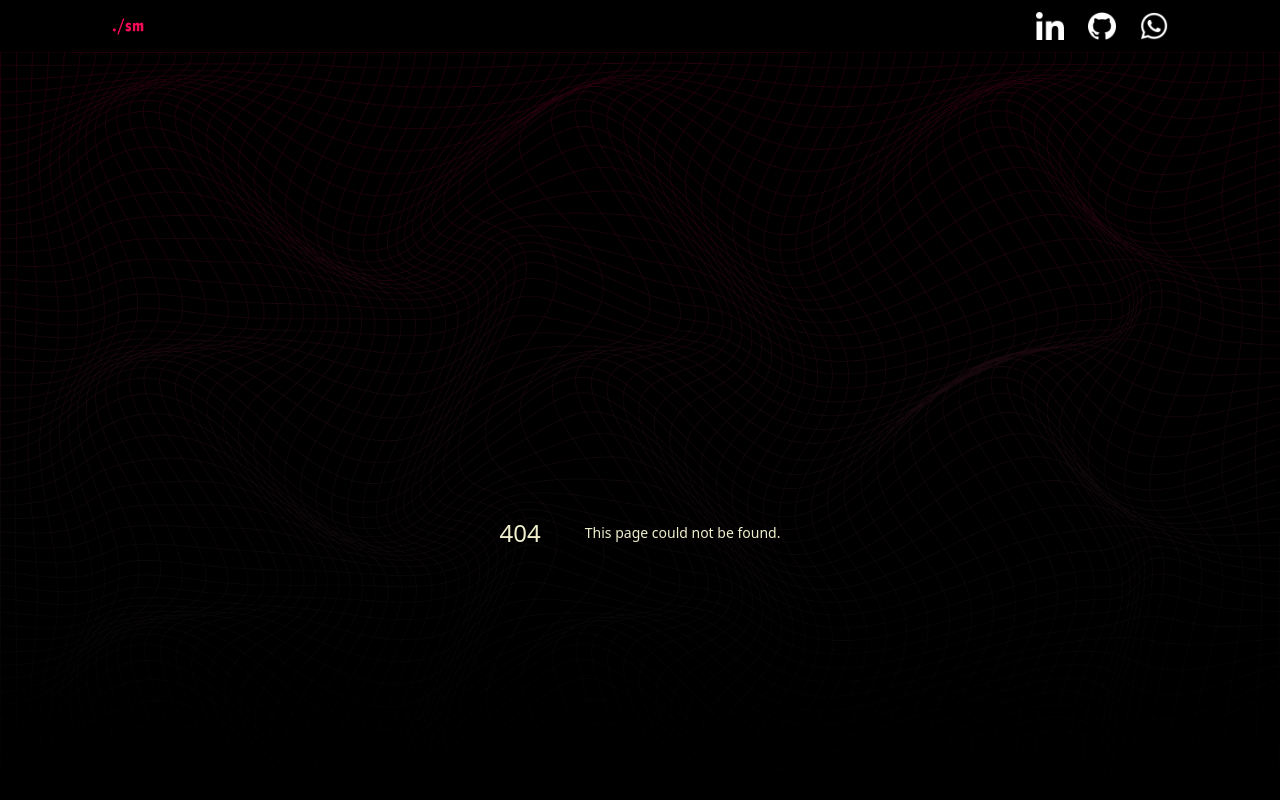
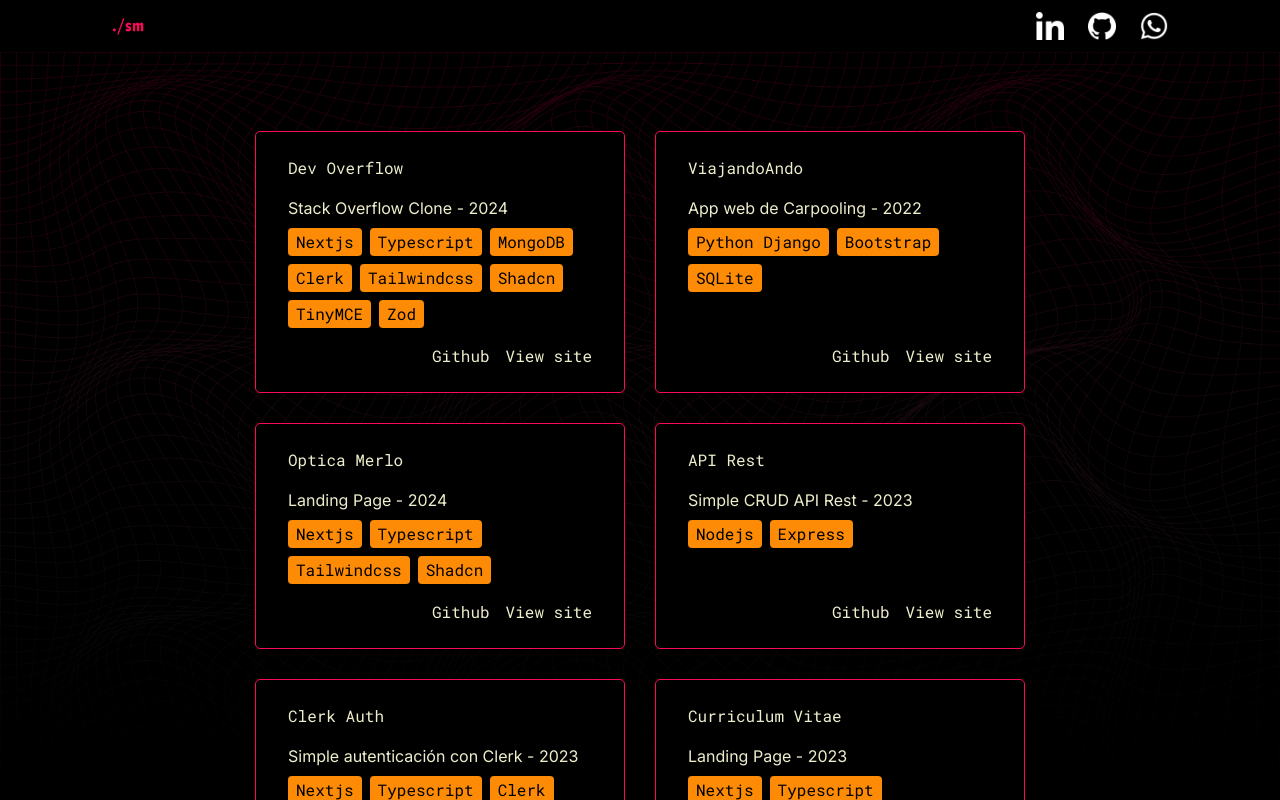
Before and after one commit to SantiagoMerlo1337/merlo-santiago-pf, a Next.js app: page /portafolio in a window 1280 px wide. Before the commit this address had no page. Shown: the top 800 px of the page. Built offline with nearby package versions, Linux system fonts and the light colour scheme.

Commit message:
add portafolio page

```diff
--- /dev/null
+++ b/app/(root)/portafolio/page.tsx
@@ -0,0 +1,61 @@
+import ProjectCard from "@/components/shared/ProjectCard"
+
+const Page = () => {
+  return (
+    <>
+      <div className="grid grid-cols-1 md:grid-cols-2 gap-8">
+        <ProjectCard
+        label="Dev Overflow"
+        desc="Stack Overflow Clone - 2024"
+        techs={['Nextjs', 'Typescript', 'MongoDB', 'Clerk', 'Tailwindcss', 'Shadcn', 'TinyMCE', 'Zod']}
+        ghUrl="/"
+        siteUrl="/"
+        />
+        <ProjectCard
+        label="ViajandoAndo"
+        desc="App web de Carpooling - 2022"
+        techs={['Python Django', 'Bootstrap', 'SQLite']}
+        ghUrl="/"
+        siteUrl="/"
+        />
+        <ProjectCard
+        label="Optica Merlo"
+        desc="Landing Page - 2024"
+        techs={['Nextjs', 'Typescript', 'Tailwindcss', 'Shadcn']}
+        ghUrl="/"
+        siteUrl="/"
+        />
+        <ProjectCard
+        label="API Rest"
+        desc="Simple CRUD API Rest - 2023"
+        techs={['Nodejs', 'Express']}
+        ghUrl="/"
+        siteUrl="/"
+        />
+        <ProjectCard
+        label="Clerk Auth"
+        desc="Simple autenticación con Clerk - 2023"
+        techs={['Nextjs', 'Typescript', 'Clerk', 'Tailwindcss']}
+        ghUrl="/"
+        siteUrl="/"
+        />
+        <ProjectCard
+        label="Curriculum Vitae"
+        desc="Landing Page - 2023"
+        techs={['Nextjs', 'Typescript', 'Tailwindcss', 'Shadcn']}
+        ghUrl="/"
+        siteUrl="/"
+        />
+        <ProjectCard
+        label="Pasión Tango"
+        desc="Landing Page - 2022"
+        techs={['HTML', 'CSS', 'Bootstrap', 'Javascript', 'PHP']}
+        ghUrl="/"
+        siteUrl="/"
+        />
+      </div>
+    </>
+  )
+}
+
+export default Page
--- a/app/globals.css
+++ b/app/globals.css
@@ -49,6 +49,11 @@
     /* font-size: 52px; */
 }
 
+.cursor-static-animation:hover{
+    border-right: 4px solid;
+    animation: blink .5s infinite step-end alternate;
+}
+
 @keyframes typing {
     from {width: 0;}
 }
--- a/components/constants/index.ts
+++ b/components/constants/index.ts
@@ -1,4 +1,4 @@
-import { SocialNetwork } from "@/types"
+import { SocialNetwork, TechInfo } from "@/types"
 
 
 // Images
@@ -12,6 +12,10 @@
     linkedin: "/assets/images/social_network/linkedin.png",
     github: "/assets/images/social_network/github.png",
     whatsapp: "/assets/images/social_network/whatsapp.png",
+}
+
+export const techImages = {
+
 }
 
 
@@ -34,3 +38,23 @@
         href: "/"
     },
 ]
+
+export const techInfo: TechInfo = {
+    Nextjs: 'Next Description',
+    Typescript: 'Typescript Description',
+    MongoDB: 'MongoDB Description',
+    Clerk: 'Clerk Description',
+    Shadcn: 'Shadcn Description',
+    TinyMCE: 'TinyMCE Description',
+    Zod: 'Zod Description',
+    PythonDjango: 'Django Description',
+    Javascript: 'Javascript Description',
+    HTML: 'HTML Description',
+    CSS: 'CSS Description',
+    PHP: 'PHP Description',
+    Nodejs: 'Nodejs Description',
+    Express: 'Express Description',
+    Bootstrap: 'Bootstrap Description',
+    SQLite: 'SQLite Description',
+    Tailwindcss: 'Tailwindcss Description',
+}
--- /dev/null
+++ b/components/shared/ProjectCard.tsx
@@ -0,0 +1,52 @@
+import { ProjectsInfo } from "@/types";
+import { Inter } from "next/font/google"
+import { techInfo} from "../constants";
+import Link from "next/link";
+import {
+  HoverCard,
+  HoverCardContent,
+  HoverCardTrigger,
+} from "@/components/ui/hover-card"
+import Image from "next/image";
+
+
+const inter = Inter({ subsets: ["latin"] });
+
+const ProjectCard = ({label, desc, techs, ghUrl, siteUrl} : ProjectsInfo) => {
+
+  return (
+    <article className="flex flex-col gap-4 bg-black w-full px-8 py-6 outline outline-1 outline-primary-500 rounded">
+
+      <p className="h5-semibold">{label}</p>
+
+      <div className="grow">
+        <p className={`${inter.className} mb-2`}>{desc}</p>
+        <div className="flex gap-2 flex-wrap">
+          {
+            techs.map((techName)=>(
+              <HoverCard key={techName}>
+                <HoverCardTrigger className="body-regular bg-secondary-500 text-black px-2 py-0.5 rounded">{techName}</HoverCardTrigger>
+                <HoverCardContent className="bg-tertiary-500 text-black">
+                  <div>
+                    {techInfo[techName.replace(/ /g,"")]}
+                  </div>
+                </HoverCardContent>
+              </HoverCard>
+            ))
+          }
+        </div>
+      </div>
+
+      <div className="flex justify-end gap-4 body-regular">
+        {ghUrl && (
+          <Link href={ghUrl} className="bg-black hover:bg-blue-800 cursor-static-animation" target="_blank">Github</Link>
+        )}
+        {siteUrl && (
+          <Link href={siteUrl} className="bg-black hover:bg-blue-800 cursor-static-animation" target="_blank">View site</Link>
+        )}
+      </div>
+    </article>
+  )
+}
+
+export default ProjectCard
--- /dev/null
+++ b/lib/utils.ts
@@ -0,0 +1,6 @@
+import { type ClassValue, clsx } from "clsx"
+import { twMerge } from "tailwind-merge"
+
+export function cn(...inputs: ClassValue[]) {
+  return twMerge(clsx(inputs))
+}
```
Also changed, not shown: types/index.d.ts (+12 -0 lines).
